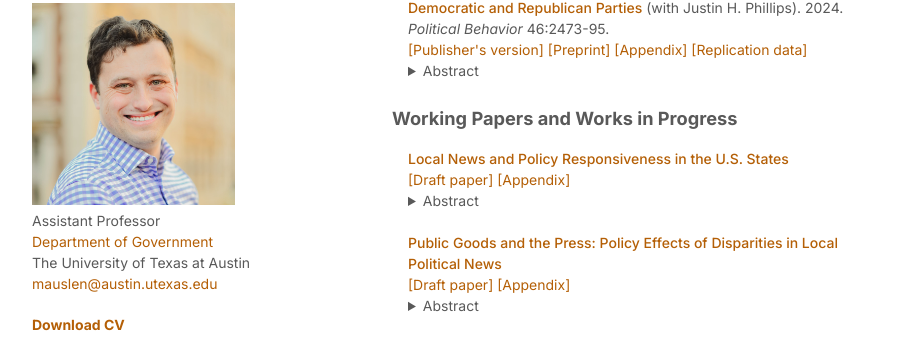
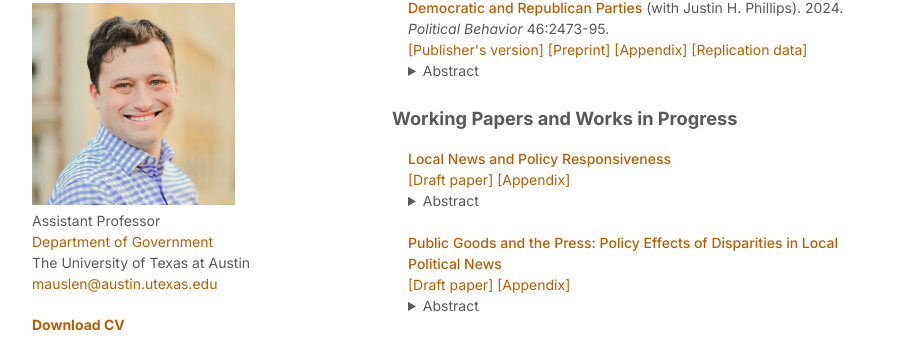
Before and after one commit to michaelauslen/michaelauslen.github.io, a Jekyll site: the page index.html, which Jekyll copies as it is, in a window 1280 px wide and 900 px high, scrolled down 690 px. Shown: the part 110-450 px from the top of the window, without its empty margins (178-1085 px from the left). Built offline with Jekyll 4.4.1, drawn with Linux system fonts in a browser that asks for light colours.

Commit message:
Update index.html

```diff
--- a/index.html
+++ b/index.html
@@ -78,7 +78,7 @@
 		<h1 id="working-papers">Working Papers and Works in Progress</h1>
 
 			<ul>
-				<li><a href="research/statenews_auslen.pdf" class="article-title" target="_blank">Local News and Policy Responsiveness in the U.S. States</a>  <br />
+				<li><a href="research/statenews_auslen.pdf" class="article-title" target="_blank">Local News and Policy Responsiveness</a>  <br />
 				<a href="research/statenews_auslen.pdf" target="_blank">[Draft paper]</a> <a href="research/statenews_appendix_auslen.pdf" target="_blank">[Appendix]</a>
 				</li>
                 <details><summary>Abstract</summary>
```
